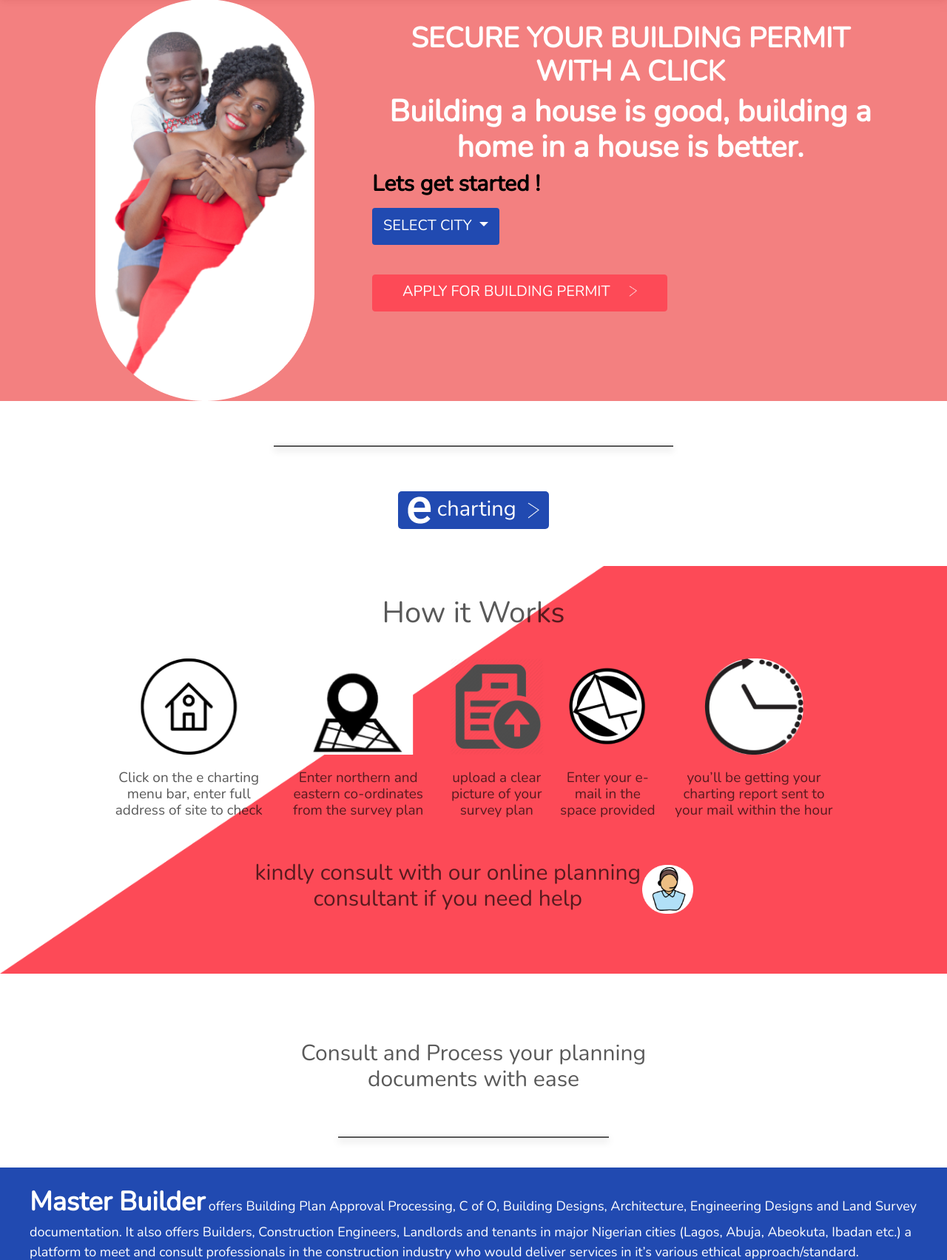
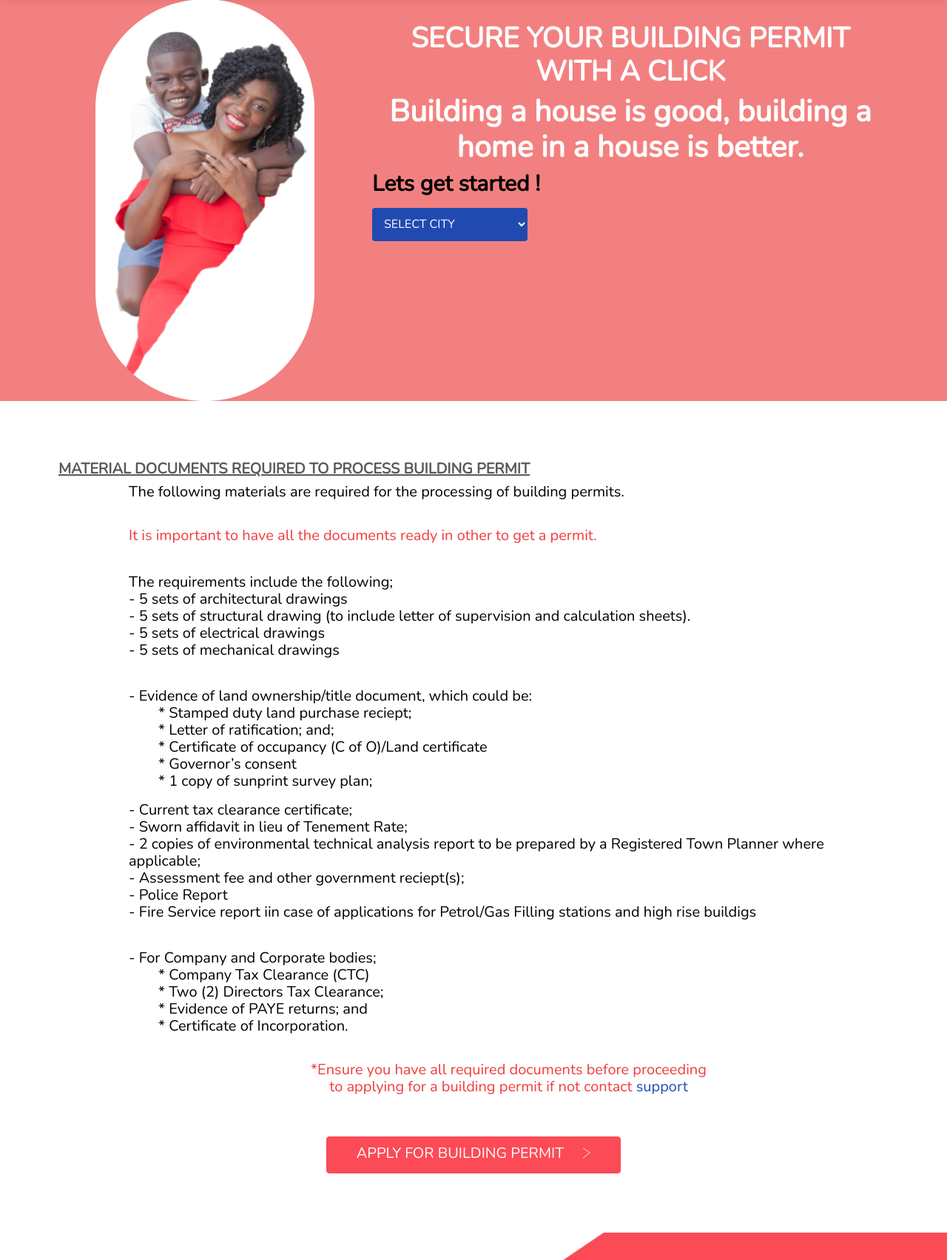
Before and after one commit to oladejimujeeb/MasterBuilder, a Flask app: page /building-permit in a window 1280 px wide. Shown: the part 90-1793 px from the top of the page at 74% size. Run offline with Flask 2, Linux system fonts and the light colour scheme; some libraries are stand-ins or nearby versions.

Commit message:
made changes to the building permit page

```diff
--- a/static/css/style.css
+++ b/static/css/style.css
@@ -268,13 +268,13 @@ footer .text-right {
     margin-left: 40px;
 }
 #select-city {
+    width: auto;
     background: #214AB1;
     border: #214AB1;
-    font-size: 20px;
+    height: 45px;
+    font-size: 16px;
     line-height: 23px;
     color: #FFF;
-    padding: 15px;
-    padding-top: 12px;
 }
 .select-city h3 {
     font-weight: bold;
--- a/templates/building-permit-action.html
+++ b/templates/building-permit-action.html
@@ -50,11 +50,5 @@
                 </div>
             </div>
         </div>
-        <section class="master-builder" data-aos="slide-up">
-            <p><span>Master Builder</span> offers Building Plan Approval Processing, C of O, Building Designs, Architecture, Engineering Designs and Land Survey  documentation. It also offers Builders, Construction Engineers, Landlords and tenants in major Nigerian cities (Lagos, Abuja, Abeokuta, Ibadan etc.) a platform to meet and consult professionals in the construction industry who would deliver services in it’s various ethical approach/standard.</p>
-            <p>Master BUilder  has a strong market position and a coherent strategy to not only ensure client satisfaction but also that design standards are maintained. It has established clear steps to achieve its aim which is to build a strong digitized process for town planning practice in Nigerian cities (Lagos, Abuja, Abeokuta, Ibadan etc.)</p>
-            <p>Master Builder is the first digital platform that provides the best consultancy services for townplanning practice in NIgeria, not only does it make available a platform to access informations regardng town planning practice in top most Nigerian cities,  it also allowers it’s users to have a one on one interaction with practicing professionals in relative fiends for online consultancy services.</p>
-            <p>Master Builder is about promoting sustainable designs, we also train undergraduate designers in the art and craft of sustainability in design  to ensure a community of environmental scientists who who champion sustainabilitity in topmost NIgerian cities. Our designs are adaptive, responsive and inovative, much more our services remain efficient and yet cost friendly.</p>
-        </section>
     </main>
 {% endblock %}
--- a/templates/building-permit.html
+++ b/templates/building-permit.html
@@ -25,43 +25,78 @@
                             </div>
                             <h3>Lets get started !</h3>
                         </div>
+                        <form>
+                                <div class="form-wrap">
+
+                                </div>
+                        </form>
                         <div class="dropdown-space">
-                            <div class="dropdown">
-                                <button type="button" id="select-city" class="btn btn-primary dropdown-toggle" data-toggle="dropdown">
-                                  SELECT CITY
-                                </button>
-                                <div class="selectcity dropdown-menu">
-                                    <a class="dropdown-item" href="#"  data-toggle="dropdown">-----LAGOS-----&emsp;<i class="fa fa-angle-right"></i>
-                                        <div id="dropdownitem" class="dropdown-menu">
-                                            <a class="dropdown-item" href="#">-----AGEGE-----&emsp;<i class="fa fa-angle-right"></i></a>
-                                            <a class="dropdown-item" href="#">Link 2</a>
-                                        </div>
-                                    </a>
-                                    <a class="dropdown-item" href="#">----OYO----&emsp;<i class="fa fa-angle-right"></i></a>
-                                    <a class="dropdown-item" href="#" data-toggle="dropdown">-----ABUJA-----&emsp;<i class="fa fa-angle-right"></i>
-                                        <div id="dropdownitem" class="dropdown-menu">
-                                            <a class="dropdown-item" href="#">Link 1</a>
-                                            <a class="dropdown-item" href="#">Link 2</a>
-                                        </div>
-                                    </a>
-                                </div>
+                            <div class="form-group">
+                                        <select class="form-control selectcity" id="select-city">
+                                            <option>SELECT CITY</option>
+                                            <option value="Agege">LAGOS - AGEGE</option>
+                                            <option value="Ifako-Ijaye">LAGOS - IFAKO-IJAIYE</option>
+                                            <option value="Kosofe">LAGOS - KOSOFE</option>
+                                            <option value="Ojo">LAGOS - OJO</option>
+                                            <option value="Lekki">LAGOS - LEKKI</option>
+                                            <option value="Epe">LAGOS - EPE</option>
+                                            <option value="Ikoyi">LAGOS - IKOYI</option>
+                                            <option value="Eti-Osa">LAGOS - ETI-OSA</option>
+                                        </select>
                             </div>
                         </div>
-                        <div class="secure-click">
+                        <!-- <div class="secure-click">
                             <a class="btn btn-apply" href="building-permit-action">APPLY FOR BUILDING PERMIT &emsp;<img src="../static/images/arrow.png" class="img-fluid" alt="icon"></a>
-                        </div>
+                        </div> -->
                     </div>
                 </div>
             </div>
         </div>
-        <div>
-            <div class="consult-div">
-                <hr>
-            </div>
-            <div class="text-center" data-aos="slide-in">
-                <a class="btn btn-create btn-chart" href="e-charting"><img src="../static/images/e.png" class="img-fluid" alt="icon">&nbsp;charting &nbsp;<img src="../static/images/arrow.png" class="img-fluid" alt="icon"></a>
+
+        <div class="action-wrapper" data-aos="fade-up" style="padding: 80px 0;">
+            <div class="container-fluid">
+                <div>
+                    <h1>MATERIAL DOCUMENTS REQUIRED TO PROCESS BUILDING PERMIT </h1>
+                    <p>The following materials are required for the processing of building permits.</p>
+                    <p><span>It is important to have all the documents ready in other to get a permit.</span></p><br>
+                    <p>The requirements include the following;<br>
+                        - 5 sets of architectural drawings<br>
+                        - 5 sets of structural drawing (to include letter of supervision and calculation sheets).<br>
+                        - 5 sets of electrical drawings<br>
+                        - 5 sets of mechanical drawings<br><br>
+                    </p>
+                    <p>- Evidence of land ownership/title document, which could be:<br>
+                        &emsp;&emsp;* Stamped duty land purchase reciept;<br>
+                        &emsp;&emsp;* Letter of ratification; and;<br>
+                        &emsp;&emsp;* Certificate of occupancy (C of O)/Land certificate<br>
+                        &emsp;&emsp;* Governor’s consent<br>
+                        &emsp;&emsp;* 1 copy of sunprint survey plan; <br>
+                    </p>
+                    <p>- Current tax clearance certificate;<br>
+                        - Sworn affidavit in lieu of Tenement Rate;<br>
+                        - 2 copies of environmental technical analysis report to be prepared by a Registered Town Planner where applicable;<br>
+                        - Assessment fee and other government reciept(s);<br>
+                        - Police Report<br>
+                        - Fire Service report iin case of applications for Petrol/Gas Filling stations and high rise buildigs<br><br>
+                    </p>
+                    <p>- For Company and Corporate bodies;<br>
+                        &emsp;&emsp;* Company Tax Clearance (CTC)<br>
+                        &emsp;&emsp;* Two (2) Directors Tax Clearance;<br>
+                        &emsp;&emsp;* Evidence of PAYE returns; and<br>
+                        &emsp;&emsp;* Certificate of Incorporation.<br>
+                    </p>
+                </div>
+                <div>
+                    <p class="text-center"><span>*Ensure you have all required documents before proceeding<br> to applying for a building permit if not contact <a href="">support</a></span></p>
+                </div>
+                <div>
+                    <div class="text-center">
+                        <a class="btn btn-apply" href="building-permit.html">APPLY FOR BUILDING PERMIT &emsp;<img src="../static/images/arrow.png" class="img-fluid" alt="icon"></a>
+                    </div>
+                </div>
             </div>
         </div>
+
         <section id="howitworks" data-aos="fade-up">
             <div class="howitworks">
                 <div class="container-fluid">
@@ -70,7 +105,7 @@
                         <div class="p-2 flex-fill">
                             <div class="text-center">
                                 <img src="../static/images/echarting.png" class="img-fluid" alt="an icon"><br>
-                                <h6 class="building">Click on the e charting menu bar, enter full address of site to check</h6>
+                                <h6 class="building">Click on the land information bar, enter full address of site to check</h6>
                             </div>
                         </div>
                         <div class="p-2 flex-fill">
```
